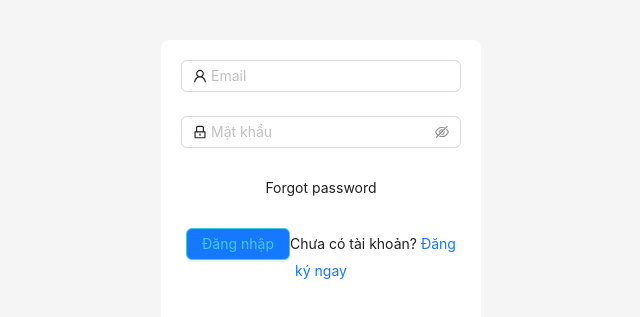
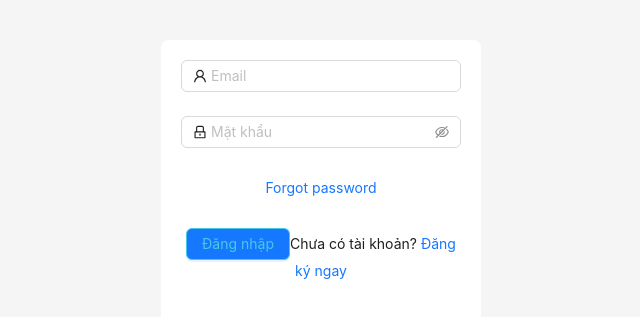
Before and after one commit to tltd0807/client, a React (Create React App) app: page /login in a window 1280 px wide. Shown: the part 217-534 px from the top of the page, without its empty margins (319-959 px from the left). Built offline with nearby package versions, Linux system fonts and the light colour scheme.

Commit message:
add function reset password

```diff
--- a/src/App.js
+++ b/src/App.js
@@ -21,7 +21,7 @@ function App() {
         <Route path="/login" element={<Login />} />
         <Route path="/signup" element={<SignUpPage />} />
         <Route path="/forgotPassword" element={<ForgotPage />} />
-        <Route path="/resetPassword/:token" element={<ResetPage />} />
+        <Route path="/resetPassword/:resetToken" element={<ResetPage />} />
       </Routes>
     </div>
   );
--- a/src/api/authAPI.js
+++ b/src/api/authAPI.js
@@ -18,3 +18,19 @@ export const isLoggedIn = async (token) => {
   });
   return res.data;
 };
+
+export const forgotPassword = async (data) => {
+  const res = await axios.post(
+    `${APP_BASE_URL}/api/v1/users/forgot-password`,
+    data
+  );
+  return res.data;
+};
+
+export const resetPassword = async (resetToken, data) => {
+  const res = await axios.patch(
+    `${APP_BASE_URL}/api/v1/users/reset-password/${resetToken}`,
+    data
+  );
+  return res.data;
+};
--- a/src/pages/ForgotPage.jsx
+++ b/src/pages/ForgotPage.jsx
@@ -1,11 +1,38 @@
-import React from 'react'
+import React, { useState } from 'react'
 import {  UserOutlined } from '@ant-design/icons';
-import { Button, Form, Input } from 'antd';
+import { Button, Form, Input, Modal } from 'antd';
+import { useNavigate } from 'react-router-dom';
+import { forgotPassword } from '../api/authAPI';
+const success = (mes) => {
+  Modal.success({
+    title:'SUCCESS',
+    content: mes,
+    closable:true,
+  });
+};
+const error = (mes) => {
+  Modal.error({
+    title: "ERROR",
+    content: mes,
+    closable:true,
+  });
+};
+const ForgotPage = () => {
+  const navigate = useNavigate();
+  const [loading, setLoading] = useState(false);
 
-const ForgotPage = () => {
     const onFinish = (values) => {
-        console.log('Received values of form: ', values);
+      setLoading(true)
         //values: {email: 'test@gmail.com'}
+        forgotPassword(values).then((res)=>{
+          setLoading(false)
+          success("Đã gửi mail đường dẫn đổi mật khẩu")
+          // socket?
+          setTimeout(()=>{ navigate("/login"); },500)
+        }).catch((err) => {
+          setLoading(false);
+          error( err.response.data.message)
+        });
       };
   return (
     <main className='w-screen h-screen flex justify-center items-center'>
@@ -17,6 +44,7 @@ const ForgotPage = () => {
       remember: false,
     }}
     onFinish={onFinish}
+    disabled={loading}
   >
     <Form.Item
       name="email"
--- a/src/pages/Login.jsx
+++ b/src/pages/Login.jsx
@@ -36,8 +36,14 @@ const Login = () => {
       success("Đăng nhập thành công")
       setTimeout(()=>{
         Modal.destroyAll();
-        navigate("/");
-      },500)
+        if(res.data.user.role==='admin'){
+
+          navigate("/admin");
+        }else{
+          navigate("/");
+
+        }
+      },2000)
 
 
     })
@@ -97,8 +103,9 @@ const Login = () => {
       </Form.Item>
       <Form.Item>
 
-        <Link className="login-form-forgot" to={'/'}>
-          Forgot password
+        <Link className="login-form-forgot" to={'/forgotPassword'}>
+        <span className='text-[#1677ff] hover:text-[#1677ffde]'>
+          Forgot password</span>
         </Link>
       </Form.Item>
 
--- a/src/pages/ResetPage.jsx
+++ b/src/pages/ResetPage.jsx
@@ -1,11 +1,42 @@
-import React from 'react'
-import { LockOutlined, UserOutlined } from '@ant-design/icons';
-import { Button, Form, Input } from 'antd';
-import { Link } from 'react-router-dom';
+import React, { useState } from 'react'
+import { LockOutlined } from '@ant-design/icons';
+import { Button, Form, Input, Modal } from 'antd';
+import { useNavigate, useParams } from 'react-router-dom';
+import { resetPassword } from '../api/authAPI';
+const success = (mes) => {
+  Modal.success({
+    title:'SUCCESS',
+    content: mes,
+    closable:true,
+  });
+};
+const error = (mes) => {
+  Modal.error({
+    title: "ERROR",
+    content: mes,
+    closable:true,
+  });
+};
+const ResetPage = () => {
+  const navigate = useNavigate();
+  const [loading, setLoading] = useState(false);
+  const {resetToken} = useParams();
+    const onFinish = (values) => {
+      setLoading(true)
+        resetPassword(resetToken,values).then(res=>{
+          setLoading(false);
+          success("Đổi thành công")
+          setTimeout(()=>{
+            Modal.destroyAll();
 
-const ResetPage = () => {
-    const onFinish = (values) => {
-        console.log('Received values of form: ', values);
+              navigate("/login");
+
+
+          },2000)
+        }).catch((err)=>{
+          setLoading(false);
+          error( err.response.data.message)
+        })
         //values: {email: 'test@gmail.com', password: '5khkryrkr'}
       };
       return (
@@ -18,6 +49,7 @@ const ResetPage = () => {
             remember: false,
           }}
           onFinish={onFinish}
+          disabled={loading}
         >
 
           <Form.Item
```
